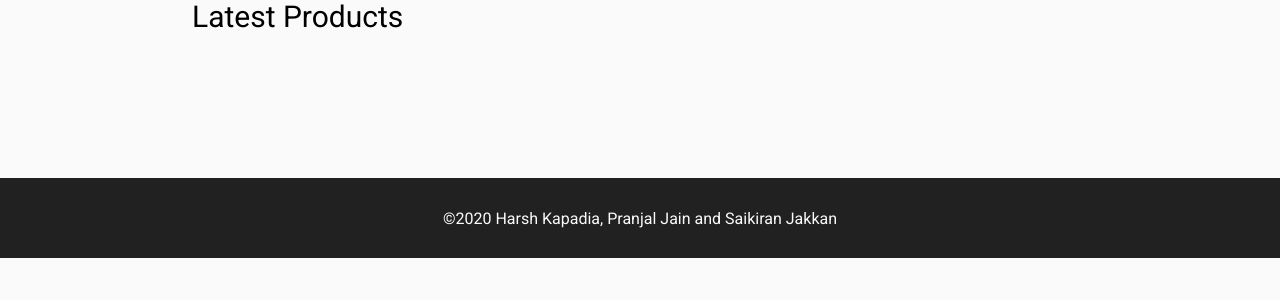
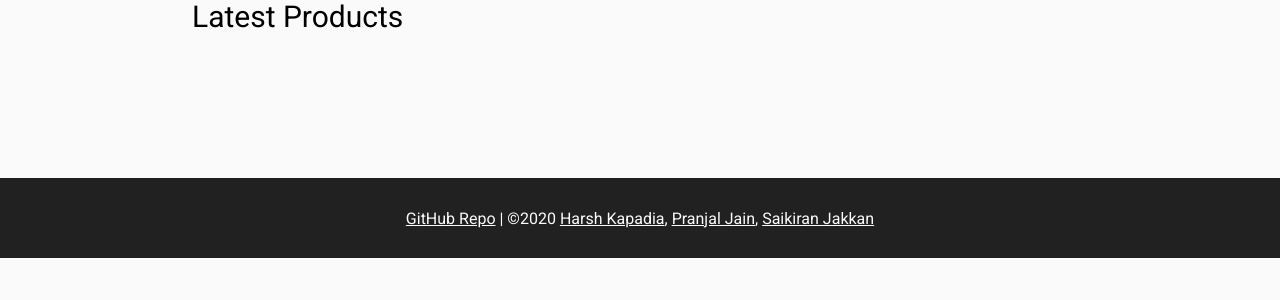
Before and after one commit to HarshKapadia2/hps-gems, a PHP site: page / in a window 1280 px wide. Shown: the part 403-703 px from the top of the page. Run offline with PHP 8.4, Linux system fonts and the light colour scheme; data that the repository does not hold is empty.

Commit message:
:truck: update: Add links to all footers

```diff
--- a/client/css/footer.css
+++ b/client/css/footer.css
@@ -6,6 +6,12 @@ footer
 	align-items: center;
 	background-color: #212121;
 	color: #fafafa;
+}
+
+footer a
+{
+	color: #fafafa;
+	text-decoration: underline;
 }
 
 /* ============================================= MEDIA QUERY ======================================= */
--- /dev/null
+++ b/client/css/logo.css
@@ -0,0 +1,4 @@
+.logo-svg
+{
+	height: 7vh;
+}
--- a/index.html
+++ b/index.html
@@ -40,18 +40,18 @@
 
 		<section id="products-section">
 			<div id="products-text">Latest Products</div>
+
 			<div id="errors"></div>
-
-			<div id="product-cards">
-				<!-- <product-card name="Aquamarine" price="210" img="./client/img/aquamarine.jpg"></product-card>
-				<product-card name="Tourmaline" price="183" img="./client/img/tourmaline.jpg"></product-card>
-				<product-card name="Malachite" price="100" img="./client/img/malachite.jpg"></product-card>
-				<product-card name="Yellow Sapphire" price="1,260" img="./client/img/yellow-sapphire.jpg"></product-card> -->
-			</div>
+			<div id="product-cards"></div>
 		</section>
 
 		<footer>
-			&copy;2020 Harsh Kapadia, Pranjal Jain and Saikiran Jakkan
+			<div>
+				<a href="https://github.com/HarshKapadia2/hps-gems" target="_blank" rel="noreferrer">GitHub Repo</a> | &copy;2020
+				<a href="https://www.linkedin.com/in/harshgkapadia" target="_blank" rel="noreferrer">Harsh Kapadia</a>,
+				<a href="https://www.linkedin.com/in/pranjal-jain-2aa00b182" target="_blank" rel="noreferrer">Pranjal Jain</a>,
+				<a href="https://www.linkedin.com/in/saikiran-jakkan-939b2a190" target="_blank" rel="noreferrer">Saikiran Jakkan</a>
+			</div>
 		</footer>
 	</body>
 </html>
```
Also changed, not shown: client/html/login.html (+6 -1 lines), client/html/product.html (+6 -1 lines), client/html/signup.html (+6 -1 lines).
